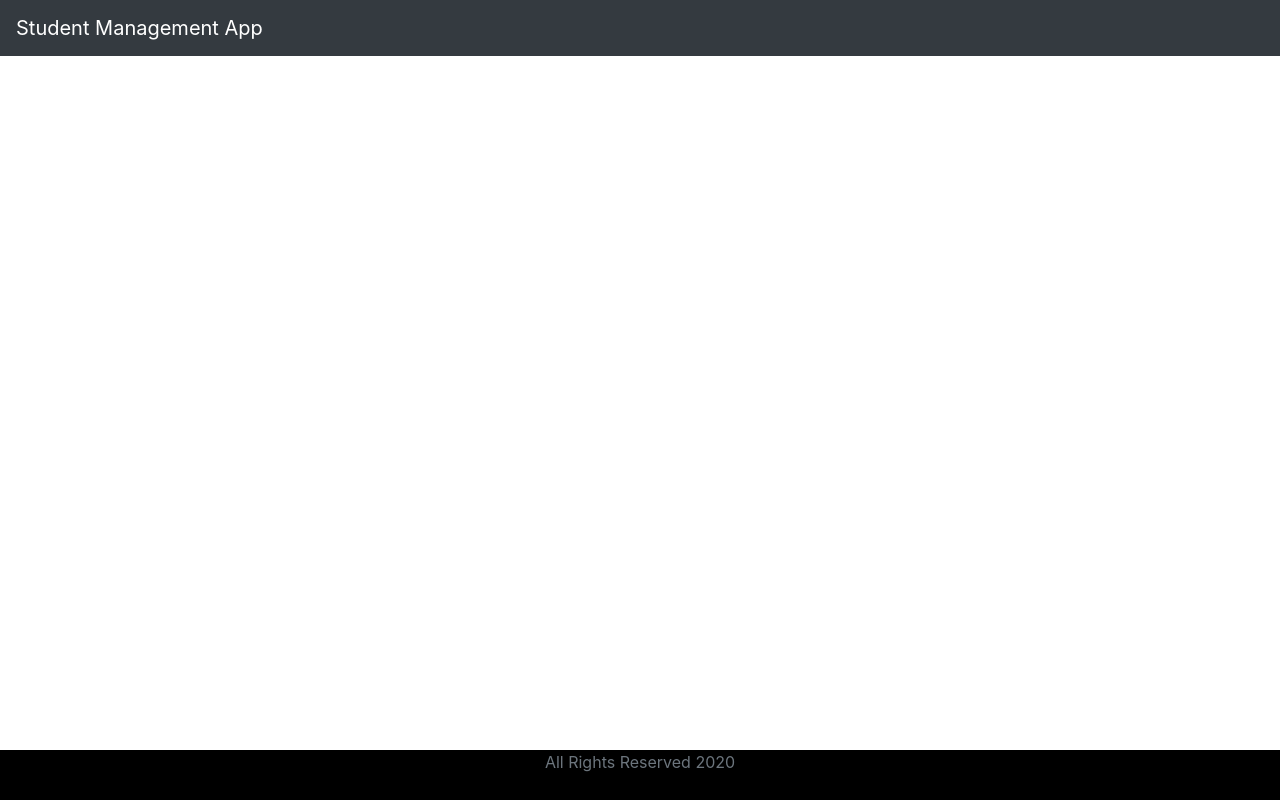
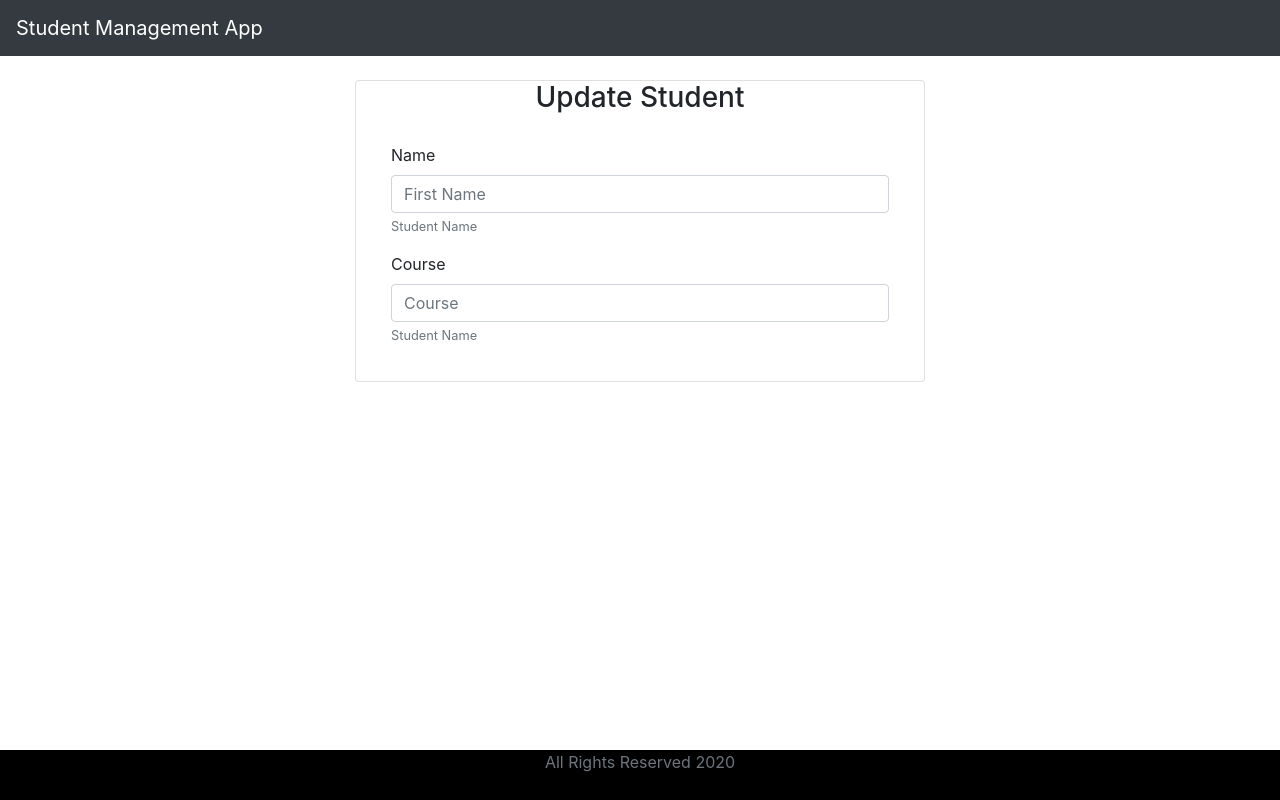
Before and after one commit to Hatemii/simpleCrud-frontend, a React (Create React App) app: page /add-student/1 in a window 1280 px wide. Built offline with nearby package versions, Linux system fonts and the light colour scheme; no server answers.

Commit message:
create Student

```diff
--- a/src/App.js
+++ b/src/App.js
@@ -1,10 +1,10 @@
 import './App.css';
+import { BrowserRouter as Router, Route, Switch } from 'react-router-dom'
 import UserComponent from "./components/UserComponent"
 import HeaderComponent from "./components/HeaderComponent"
 import FooterComponent from "./components/FooterComponent"
 import ViewStudent from "./components/ViewStudent"
-import { BrowserRouter as Router, Route, Switch } from 'react-router-dom'
-
+import CreateStudent from "./components/CreateStudent"
 
 
 function App() {
@@ -18,6 +18,7 @@ function App() {
             <Route path="/" exact component={UserComponent}></Route>
             <Route path="/students" component={UserComponent}></Route>
             <Route path="/view-student/:id" component={ViewStudent}></Route>
+            <Route path="/add-student/:id" component={CreateStudent}></Route>
           </Switch>
 
         </div>
--- /dev/null
+++ b/src/components/CreateStudent.js
@@ -0,0 +1,89 @@
+import React, { Component } from "react"
+import UserService from "../service/UserService"
+
+class CreateStudent extends Component {
+    constructor(props) {
+        super(props);
+
+        this.state = {
+            id: this.props.match.params.id,
+            name: "",
+            course: ""
+        }
+
+        this.changeNameHolder = this.changeCourseHandler.bind.this
+        this.changeCourseHandler = this.changeCourseHandler.bind.this
+
+    }
+
+    componentDidMount() {
+        if (this.state.id === "_add") {
+            return
+        } else {
+            UserService.getStudentById(this.state.id).then(res => {
+                let student = res.data;
+                this.setState({
+                    name: student.name,
+                    course: student.course
+                });
+            });
+        }
+    }
+
+    changeNameHolder = (e) => {
+        this.setState({ name: e.target.value })
+    }
+
+    changeCourseHandler = (e) => {
+        this.setState({ course: e.target.value })
+    }
+
+    getTitle() {
+        if (this.state.id === '_add') {
+            return <h3 className="text-center">Add Student</h3>
+        } else {
+            return <h3 className="text-center">Update Student</h3>
+        }
+    }
+
+    render() {
+        return (
+            <div>
+                <br></br>
+                <div className="conainer">
+                    <div className="row">
+                        <div className="card col-md-6 offset-md-3 offset-md-3">
+                            {
+                                this.getTitle()
+                            }
+
+                            <div className="card-body">
+                                <form>
+                                    {/* INPUT NAME */}
+                                    <div class="form-group">
+                                        <label for="exampleInpuName">Name</label>
+                                        <input placeholder="First Name" name="name" className="form-control"
+                                            value={this.state.firstName} onChange={this.changeNameHolder} />
+                                        <small class="form-text text-muted">Student Name</small>
+                                    </div>
+
+                                    {/* INPUT COURSE */}
+                                    <div class="form-group">
+                                        <label for="exampleInputCourse">Course</label>
+                                        <input placeholder="Course" name="course" className="form-control"
+                                            value={this.state.course} onChange={this.changeCourseHandler} />
+                                        <small class="form-text text-muted">Student Name</small>
+                                    </div>
+
+                                </form>
+                            </div>
+                        </div>
+                    </div>
+                </div>
+            </div>
+        );
+    }
+}
+
+
+export default CreateStudent
--- a/src/components/UserComponent.js
+++ b/src/components/UserComponent.js
@@ -32,11 +32,26 @@ class UserComponent extends React.Component {
         this.props.history.push(`/view-student/${id}`);
     }
 
+    addStundent() {
+        this.props.history.push("/add-student/_add")
+    }
+
 
     render() {
         return (
             <div>
                 <h1 className="text-center">Students List</h1>
+
+                {/* ADD NEW STUDENT BUTTON*/}
+                <button
+                    style={{
+                        float: "right",
+                        marginBottom: "20px"
+                    }}
+                    onClick={() => this.addStundent()}
+                    className="btn btn-success">Add New Student</button>
+
+
                 <table class="table table-hover table-dark">
                     <thead>
                         <tr>
@@ -58,6 +73,7 @@ class UserComponent extends React.Component {
                                         <td>{student.course}</td>
 
                                         <td>
+                                            {/* DELETE BY ID*/}
                                             <button
                                                 style={{ marginLeft: "10px" }}
                                                 onClick={() => {
@@ -66,6 +82,7 @@ class UserComponent extends React.Component {
                                                 }}
                                                 className="btn btn-danger">Delete</button>
 
+                                            {/* VIEW STUDENT */}
                                             <button
                                                 style={{ marginLeft: "10px" }}
                                                 onClick={() => this.viewStudent(student.id)}
--- a/src/service/UserService.js
+++ b/src/service/UserService.js
@@ -16,7 +16,7 @@ class UserService {
         return axios.get(Students_Rest_Api + '/' + id);
     }
 
-    insert(student) {
+    createStudent(student) {
         return axios.post(Students_Rest_Api, student);
     }
 }
```
Also changed, not shown: src/App.css (line endings or trailing spaces).
